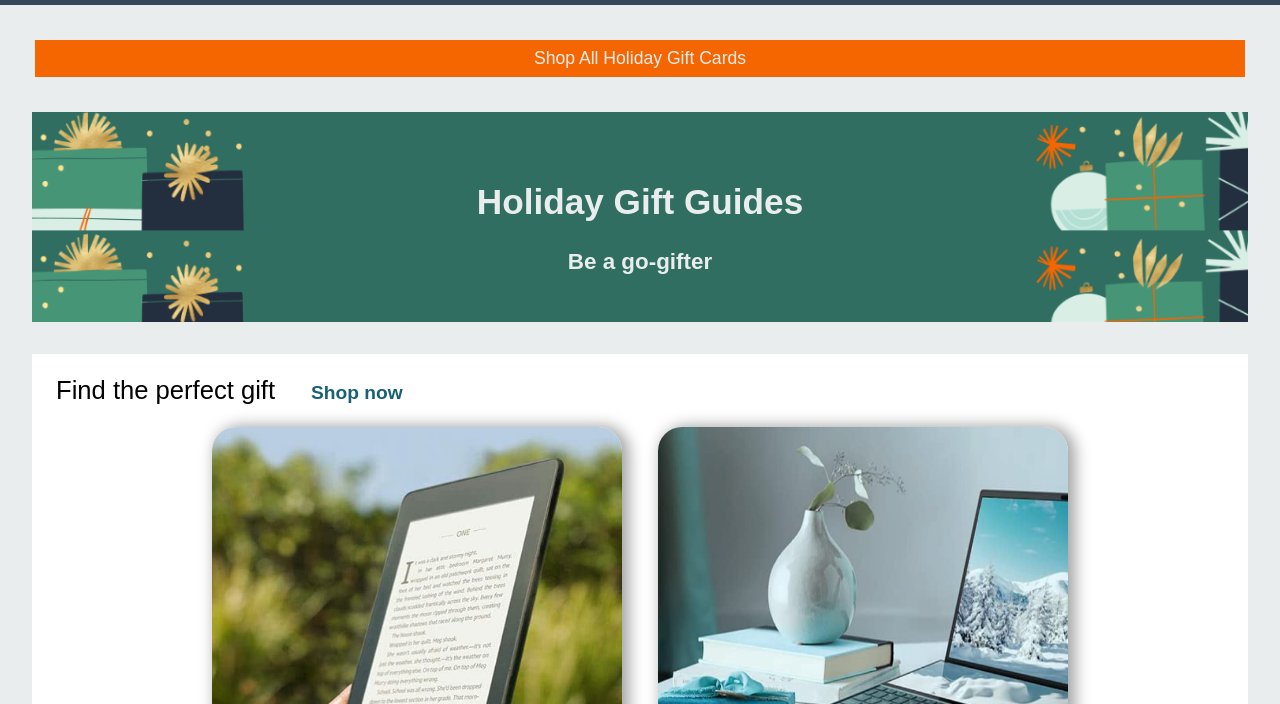
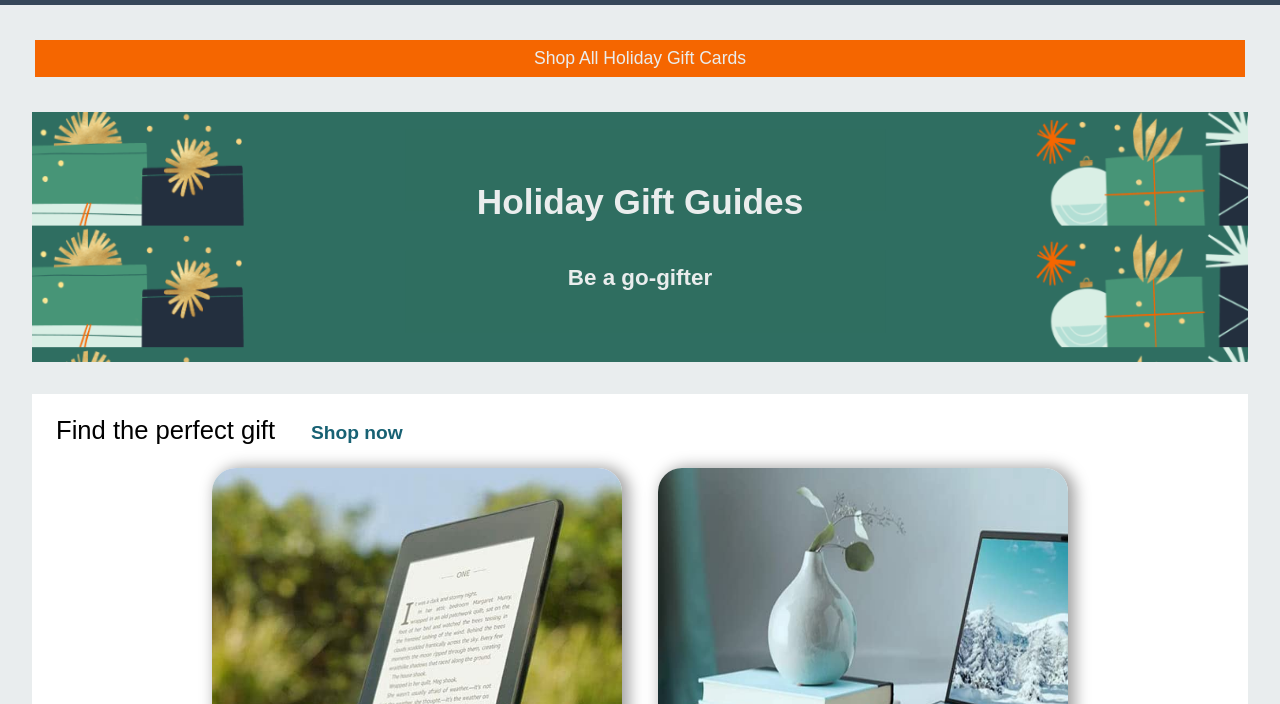
Before and after one commit to Kaymax99/U1-W2-D5, a plain HTML site: page index.html in a window 1280 px wide. Shown: the part 96-800 px from the top of the page. Drawn offline with Linux system fonts and the light colour scheme.

Commit message:
Did I push at 17? I don't remember

```diff
--- a/D5.js
+++ b/D5.js
@@ -273,5 +273,4 @@ for (let i = 0; i < charactersArray.length; i++) {
       numbersArray.push(26);
   }
 }
-console.log(numbersArray);
- */
+console.log(numbersArray); */
--- a/assets/css/style.css
+++ b/assets/css/style.css
@@ -80,14 +80,15 @@ h1 {
 .bg-img {
   background-image: url(../img/bg-image.png);
   background-position: center;
-  background-position-y: -0.2em;
+  background-position-y: -0.5em;
   background-repeat: repeat-y;
   background-size: 100%;
+  height: 250px;
   color: #eaeded;
 }
 
 .sub-header {
-  padding: 1rem 0 3rem;
+  padding: 2rem 0 3rem;
   font-size: 1.4rem;
   font-weight: 600;
 }
```
